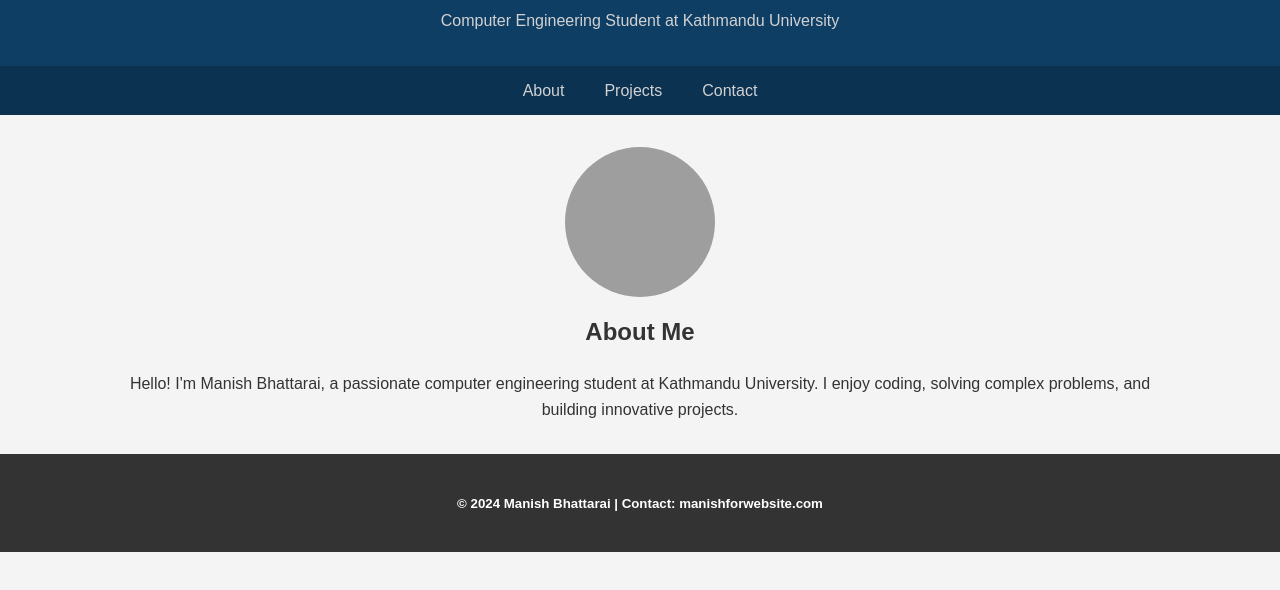
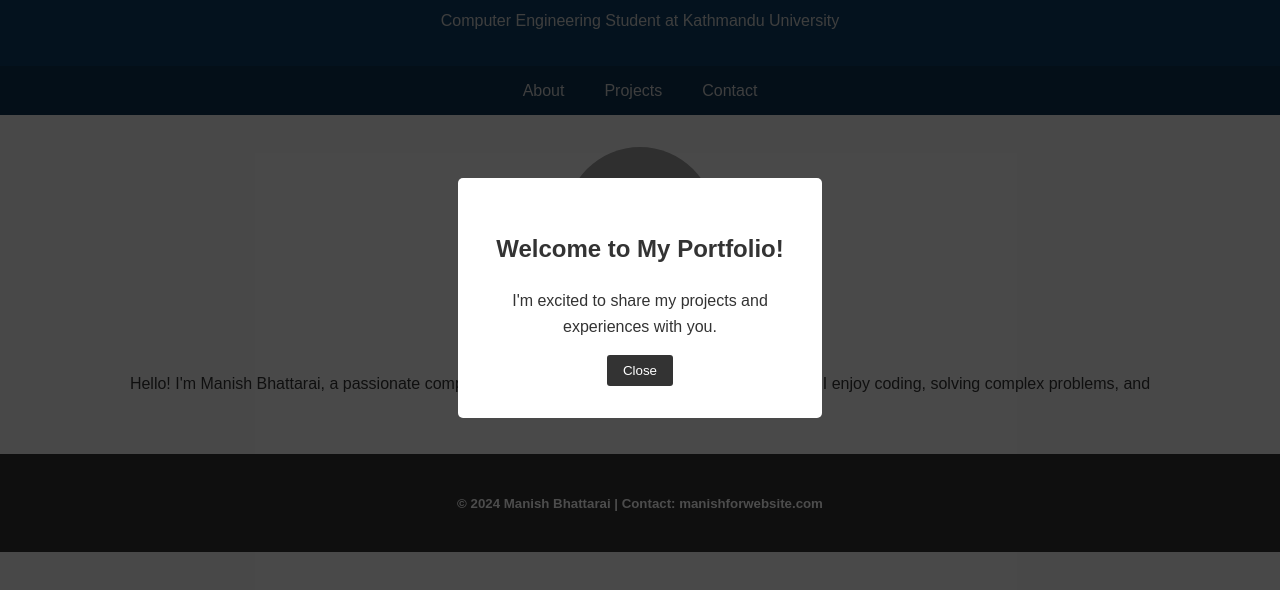
Before and after one commit to manishbhattarai8/portfolio-website, a plain HTML site: page index.html in a window 1280 px wide. Shown: the part 102-692 px from the top of the page. Drawn offline with Linux system fonts and the light colour scheme; grey boxes are pictures that could not be loaded.

Commit message:
addition of popup

```diff
--- a/index.html
+++ b/index.html
@@ -68,6 +68,32 @@
             padding: 1rem 0;
             margin-top: 2rem;
         }
+        #popup-overlay {
+            position: fixed;
+            top: 0;
+            left: 0;
+            width: 100%;
+            height: 100%;
+            background: rgba(0, 0, 0, 0.7);
+            display: none;
+            justify-content: center;
+            align-items: center;
+        }
+        #popup {
+            background: #fff;
+            padding: 2rem;
+            border-radius: 5px;
+            text-align: center;
+            width: 300px;
+        }
+        #popup button {
+            background: #333;
+            color: #fff;
+            border: none;
+            padding: 0.5rem 1rem;
+            cursor: pointer;
+            border-radius: 3px;
+        }
     </style>
 </head>
 <body>
@@ -107,5 +133,28 @@
         <p>&copy; 2024 Manish Bhattarai | Contact: manishforwebsite.com</p>
         </h5>
     </footer>
+    <div id="popup-overlay">
+        <div id="popup">
+            <h2>Welcome to My Portfolio!</h2>
+            <p>I'm excited to share my projects and experiences with you.</p>
+            <button onclick="closePopup()">Close</button>
+        </div>
+    </div>
+    <script>
+        // Function to show the popup - New Code
+        function showPopup() {
+            document.getElementById('popup-overlay').style.display = 'flex';
+        }
+
+        // Function to close the popup - New Code
+        function closePopup() {
+            document.getElementById('popup-overlay').style.display = 'none';
+        }
+
+        // Show the popup when the page loads - New Code
+        window.onload = function() {
+            showPopup();
+        };
+    </script>
 </body>
 </html>
```
Also changed, not shown: IMG_20230707_134421_635.jpg (deleted).
